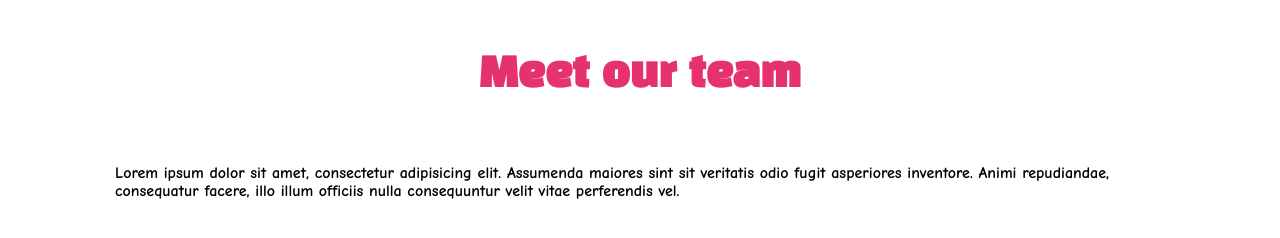
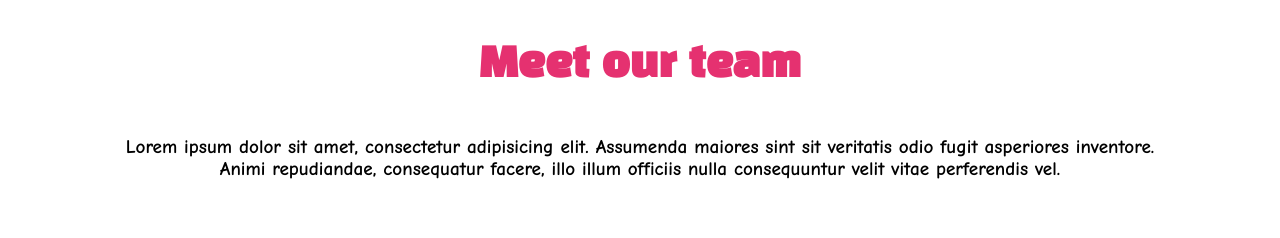
Before and after one commit to AlbertoCavans/html-css-float-cards, a plain HTML site: page index.html in a window 1280 px wide. Drawn offline with Linux system fonts and the light colour scheme.

Commit message:
Style fix - header p

```diff
--- a/css/style.css
+++ b/css/style.css
@@ -53,8 +53,8 @@ header {
   justify-content: space-between;
   align-items: center;
   flex-direction: column;
-  margin: 50px 0;
-  height: 150px;
+  margin: 40px 0;
+  height: 140px;
 }
 
 header h1 {
@@ -63,7 +63,7 @@ header h1 {
   font-family: "Black Han Sans", sans-serif;
   font-weight: 900;
 }
-S header p {
+header p {
   text-align: center;
-  font-size: 1.5rem;
+  font-size: 1.2rem;
 }
```
